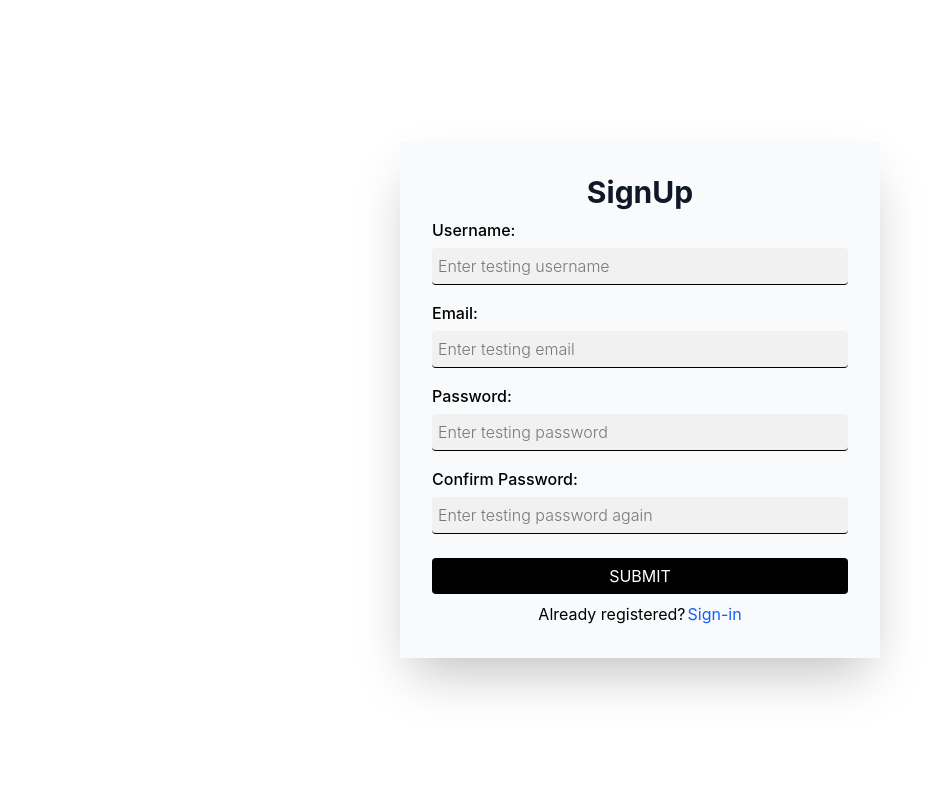
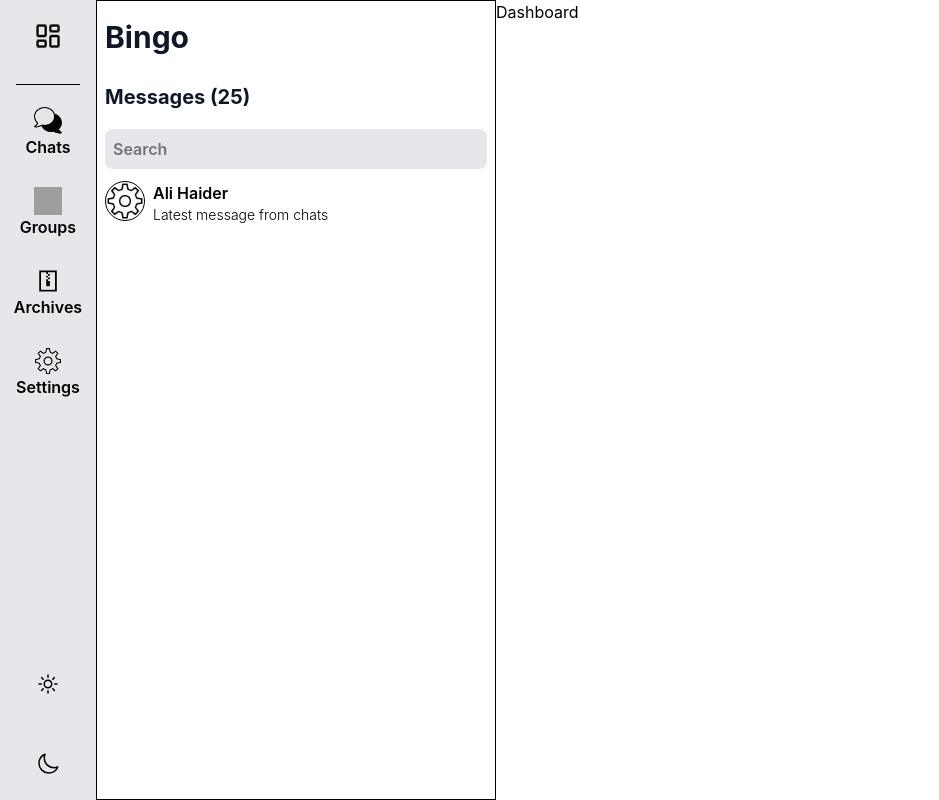
Before and after one commit to Anas390-web/Chat-web-app, a React (Vite) app in the folder client/: page / in a window 1280 px wide. Before the commit this address led to /signup. Shown: the whole page, without its empty margins (0-939 px from the left). Built offline with nearby package versions, Linux system fonts and the light colour scheme; grey boxes are pictures that could not be loaded.

Commit message:
feat(root/main): Add Dashboard Layout route
- Add the DashboardLayout route.
- Set the blank path to Dashboard.

```diff
--- a/client/src/main.jsx
+++ b/client/src/main.jsx
@@ -3,20 +3,27 @@ import { createRoot } from 'react-dom/client'
 import './index.css'
 import { createBrowserRouter, createRoutesFromElements, Navigate, Route, RouterProvider } from 'react-router-dom'
 import AuthLayout from './Layouts/auth.jsx'
+import DashboardLayout from './Layouts/dashboard.jsx'
 import SignUp from './Pages/Auth/SignUp.jsx'
 import Login from './Pages/Auth/Login.jsx'
+import Dashboard from './Pages/Dashboard/Dashboard.jsx'
 
 
 const router = createBrowserRouter(
   createRoutesFromElements(
+    <>
+      <Route path='/' element={<DashboardLayout />}>
+        <Route path='' element={<Dashboard />} />
+      </Route>
       <Route path='/' element={<AuthLayout />}>
         {/* MAKING ROOT ELEMENT SIGNUP */}
-      <Route index element={<Navigate to={"/signup"} replace />} />
+        {/* <Route index element={<Navigate to={"/signup"} replace />} /> */}
         <Route path='signup' element={<SignUp />} />
+        <Route path='login' element={<Login />} />
         {/* FALLBACK FOR INVALID URLS */}
         <Route path='*' element={<div>Page not found</div>} />
-      <Route path='login' element={<Login />} />
       </Route>
+    </>
   )
 )
 
```
Lines whose indentation alone changed are shown as unchanged.
